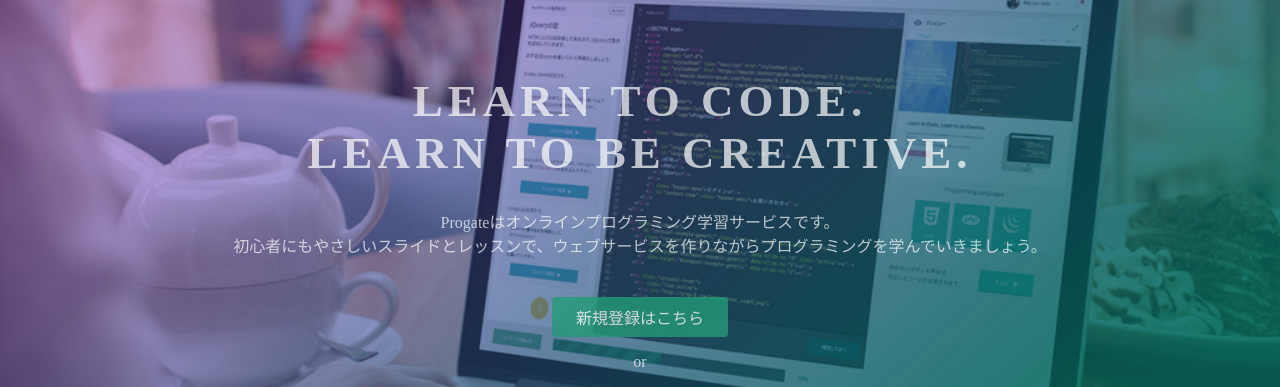
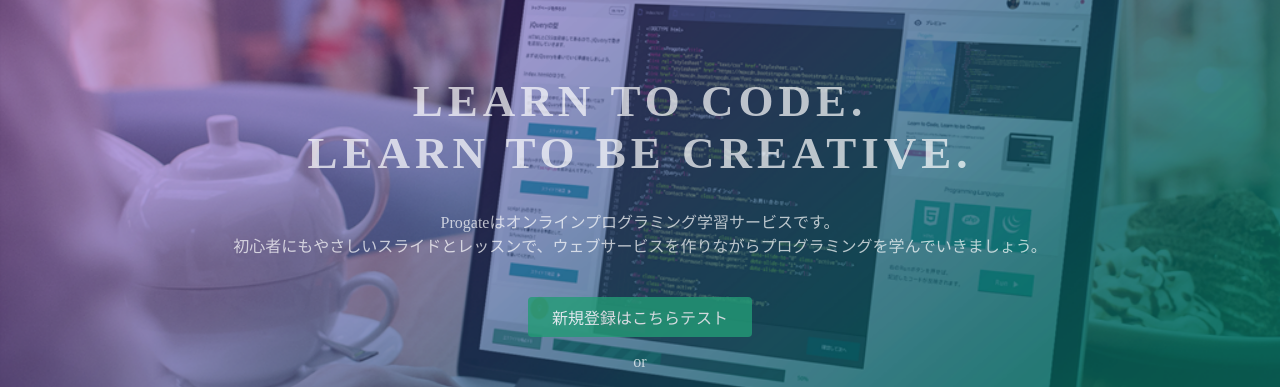
Before and after one commit to simoom2k/simoom2k.github.io, a plain HTML site: page index.html in a window 1280 px wide. Shown: the part 135-522 px from the top of the page. Drawn offline with Linux system fonts and the light colour scheme.

Commit message:
Update index.html

```diff
--- a/index.html
+++ b/index.html
@@ -26,7 +26,7 @@
       <h1>LEARN TO CODE.<br>LEARN TO BE CREATIVE.</h1>
       <p>Progateはオンラインプログラミング学習サービスです。<br>初心者にもやさしいスライドとレッスンで、ウェブサービスを作りながらプログラミングを学んでいきましょう。</p>
       <div class="btn-wrapper">
-        <a href="#" class="btn signup">新規登録はこちら</a>
+        <a href="#" class="btn signup">新規登録はこちらテスト</a>
         <p>or</p>
         <a href="#" class="btn facebook"><span class="fa fa-facebook"></span>Facebookで登録</a>
         <a href="#" class="btn twitter"><span class="fa fa-twitter"></span>Twitterで登録</a>
```
